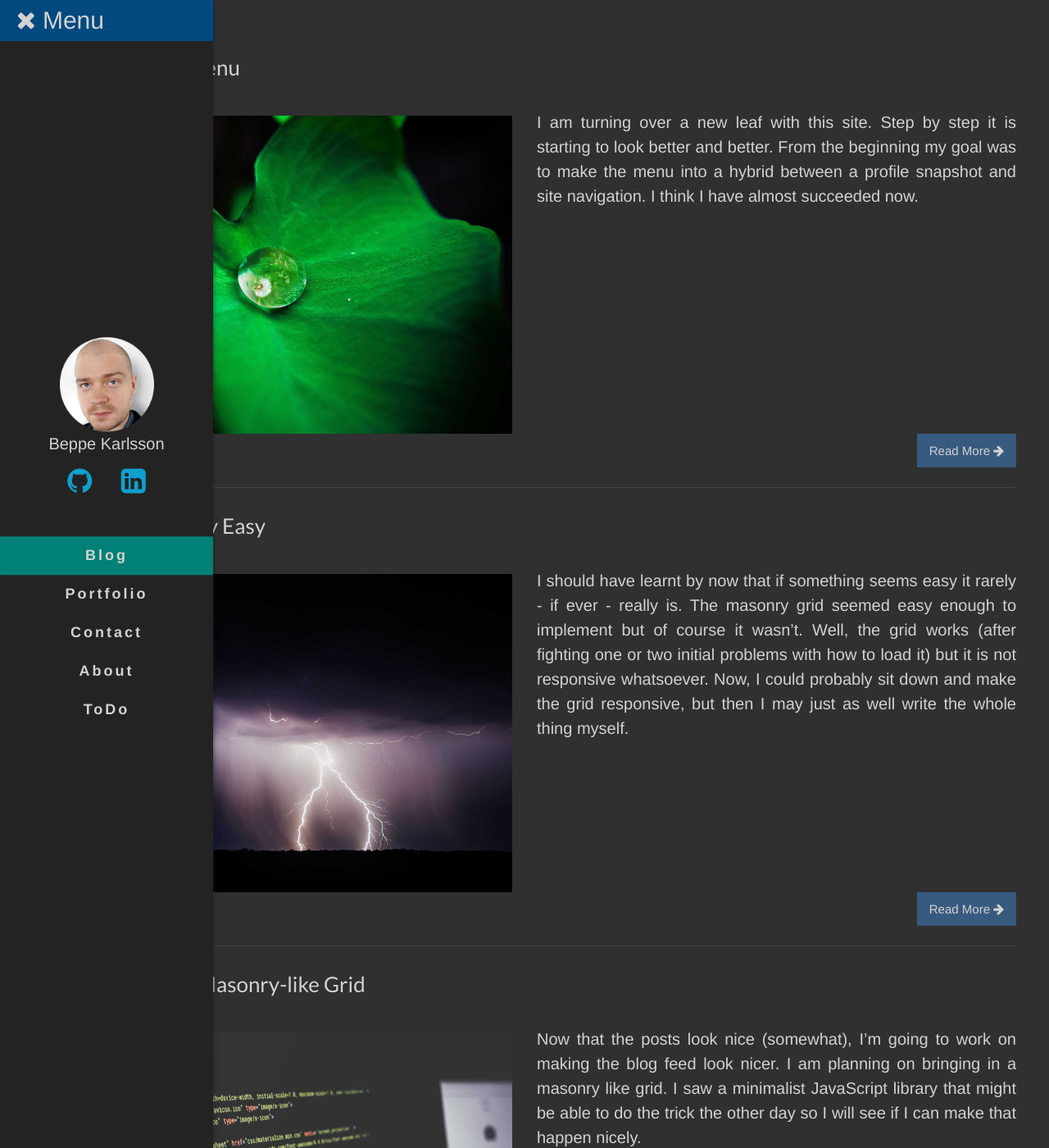
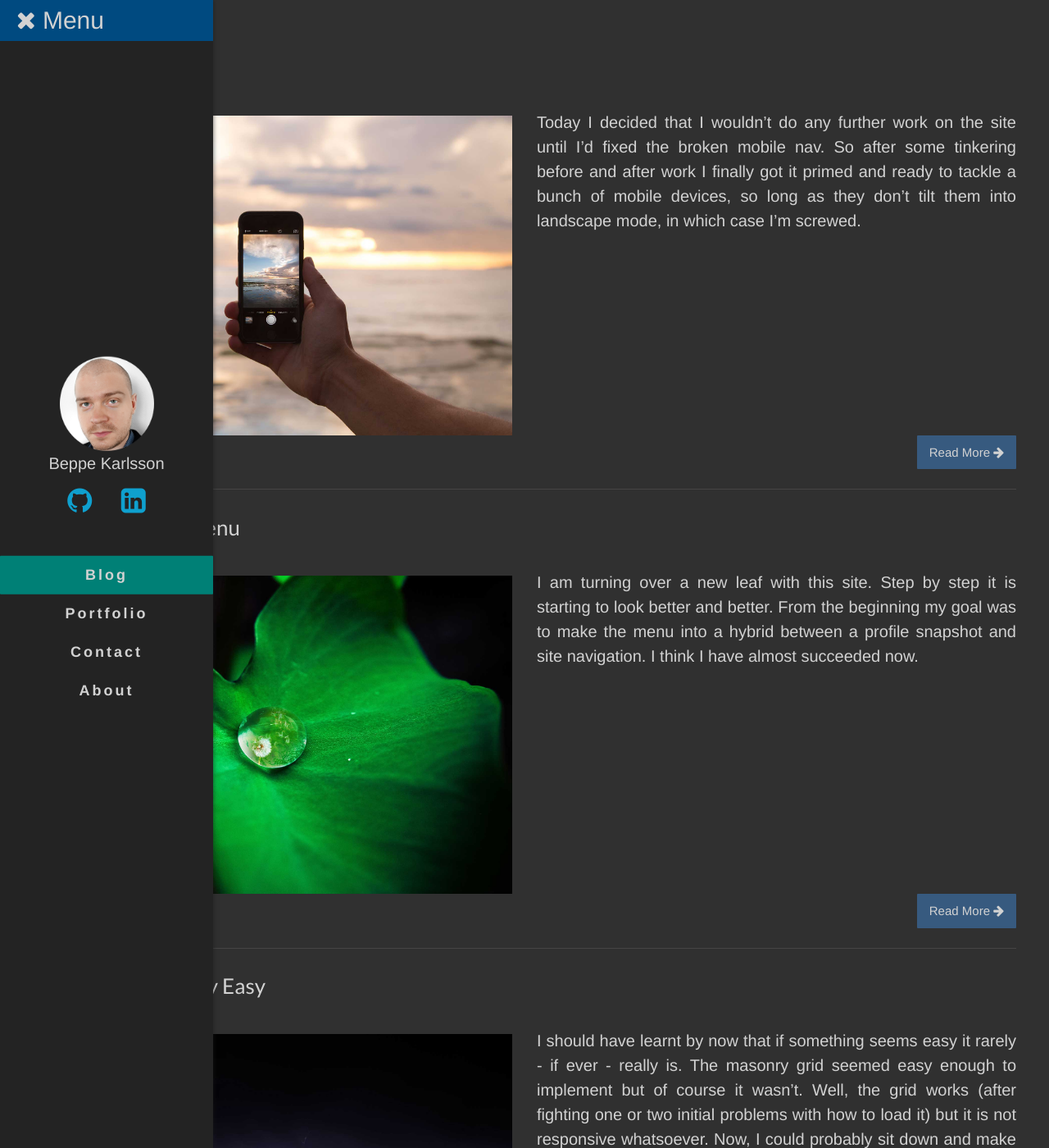
Before and after one commit to beppek/beppek.github.io, a Jekyll site: the page built from 01-blog.md, in a window 1280 px wide and 1400 px high. Shown: the whole window at 82% size. Built offline with Jekyll 4.4.1, drawn with Linux system fonts in a browser that asks for light colours.

Commit message:
add blog post

```diff
--- /dev/null
+++ b/_posts/2016-08-27-fix-mobile.markdown
@@ -0,0 +1,11 @@
+---
+layout: post
+title:  "Fix Mobile"
+date:   2016-08-27 23:00:00
+image:
+    feature: mobile.jpg
+comments: true
+---
+Today I decided that I wouldn't do any further work on the site until I'd fixed the broken mobile nav. So after some tinkering before and after work I finally got it primed and ready to tackle a bunch of mobile devices, so long as they don't tilt them into landscape mode, in which case I'm screwed.
+
+I am currently using jQuery but I don't really use it for anything more useful than I can do with just a few lines of vanilla JS or TS code. So another project will be to migrate away from jQuery as I just don't really see the point any more.
--- a/_sass/_layout.scss
+++ b/_sass/_layout.scss
@@ -31,8 +31,8 @@
     margin-left: calc(-#{$menu-width} - #{$spacing-unit} * 2);
 
     @include media-query($on-palm) {
-        margin-top: -100vh;
-        margin-left: 0;
+        // margin-top: -100vh;
+        margin-left: -100vw;
 
     }
 }
@@ -107,11 +107,14 @@
         > img {
             max-width: calc((#{$menu-width} + #{$spacing-unit}) / 2);
             margin: 0 auto;
+            @include media-query($on-palm) {
+                max-width: calc(100vw / 4);
+            }
         }
 
     }
     @include media-query($on-palm) {
-        margin: -50px auto 20px;
+        margin: 0 auto 20px;
     }
 
 }
--- a/js/main.js
+++ b/js/main.js
@@ -8,12 +8,12 @@
 
 $(document).ready(function(){
 
-    console.log($(window).width());
+    console.log($(window).height());
 
+    console.log($(document).find("title").text());
 
-    if ($(window).width() <= 600) {
+    if ($(window).width() <= 600 && $(document).find("title").text() !== "Beppe Karlsson") {
         closeMenu();
-
     }
 
     $(".close-menu").click(function(e) {
```
Also changed, not shown: todo.md (renamed from 05-todo.md, +1 -0 lines), img/feature/mobile.jpg (added).
